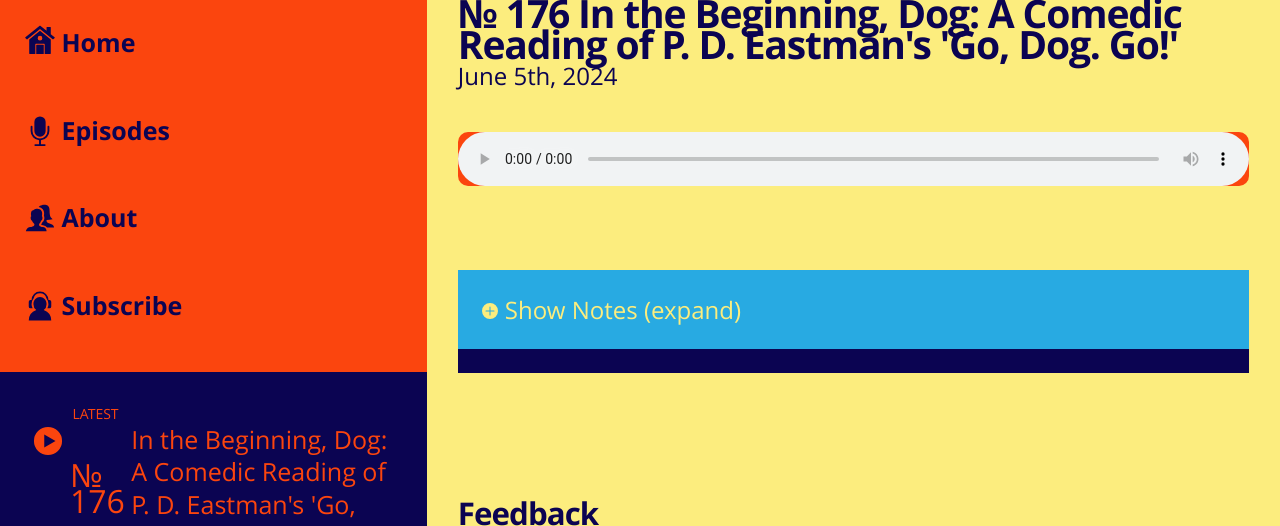
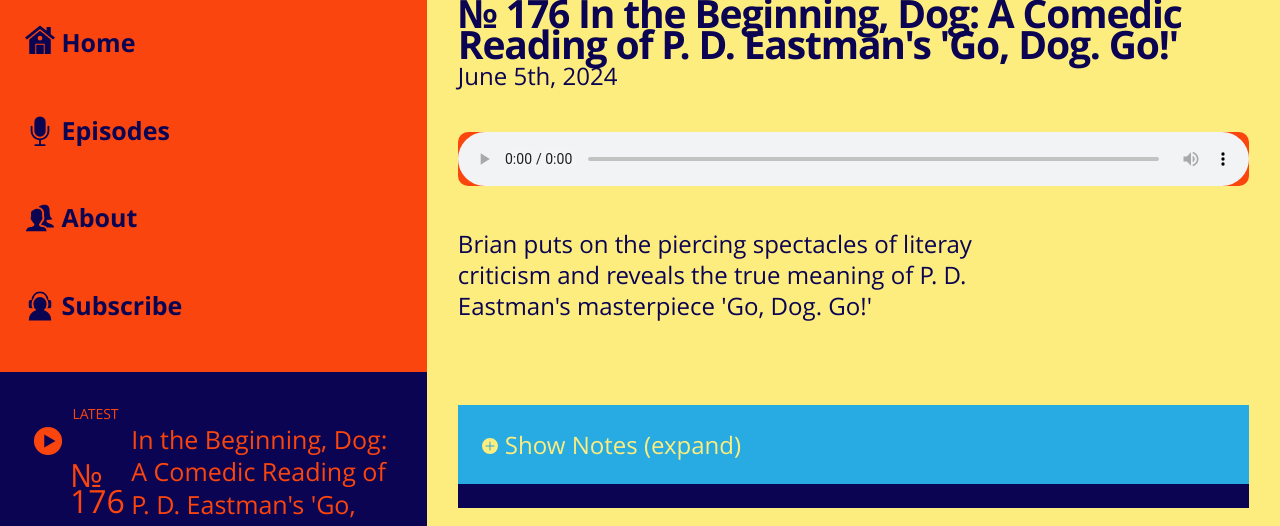
Before and after one commit to briankoser/tto, an Eleventy site: page episodes/176-in-the-beginning-dog-a-comedic-reading-of-pd-eastmans-go-dog-go.njk in a window 1280 px wide. Shown: the part 270-796 px from the top of the page. Built offline with nearby package versions, Linux system fonts and the light colour scheme; Eleventy itself is replaced by a stand-in of ours; files that its build step writes are made by us from their sources; a web font is replaced by a local one.

Commit message:
Ep 176 desc

```diff
--- a/episodes/176-in-the-beginning-dog-a-comedic-reading-of-pd-eastmans-go-dog-go.njk
+++ b/episodes/176-in-the-beginning-dog-a-comedic-reading-of-pd-eastmans-go-dog-go.njk
@@ -2,7 +2,7 @@
 layout: episode
 number: 176
 title: "In the Beginning, Dog: A Comedic Reading of P. D. Eastman's 'Go, Dog. Go!'"
-description:
+description: Brian puts on the piercing spectacles of literay criticism and reveals the true meaning of P. D. Eastman's masterpiece 'Go, Dog. Go!'
 date: 2024-06-05
 hosts:
   - Brian
```
